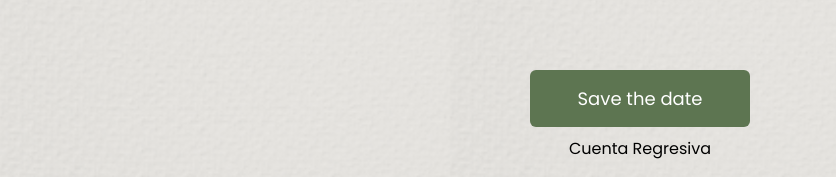
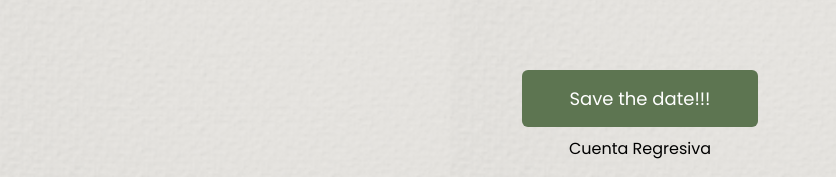
Before and after one commit to FedeCasper/wedding-save-date, a plain HTML site: page index.html in a window 1280 px wide. Shown: the part 487-664 px from the top of the page, without its empty margins (0-836 px from the left). Drawn offline with nearby package versions, Linux system fonts and the light colour scheme; a web font is replaced by a local one.

Commit message:
New changes

```diff
--- a/index.html
+++ b/index.html
@@ -53,7 +53,7 @@
 
          <section class="absolute bottom-0">
             <a href="./pages/second.html" type="button" class="button py-4 px-12 text-lg">
-               Save the date
+               Save the date!!!
             </a>
          </section>
 
```
